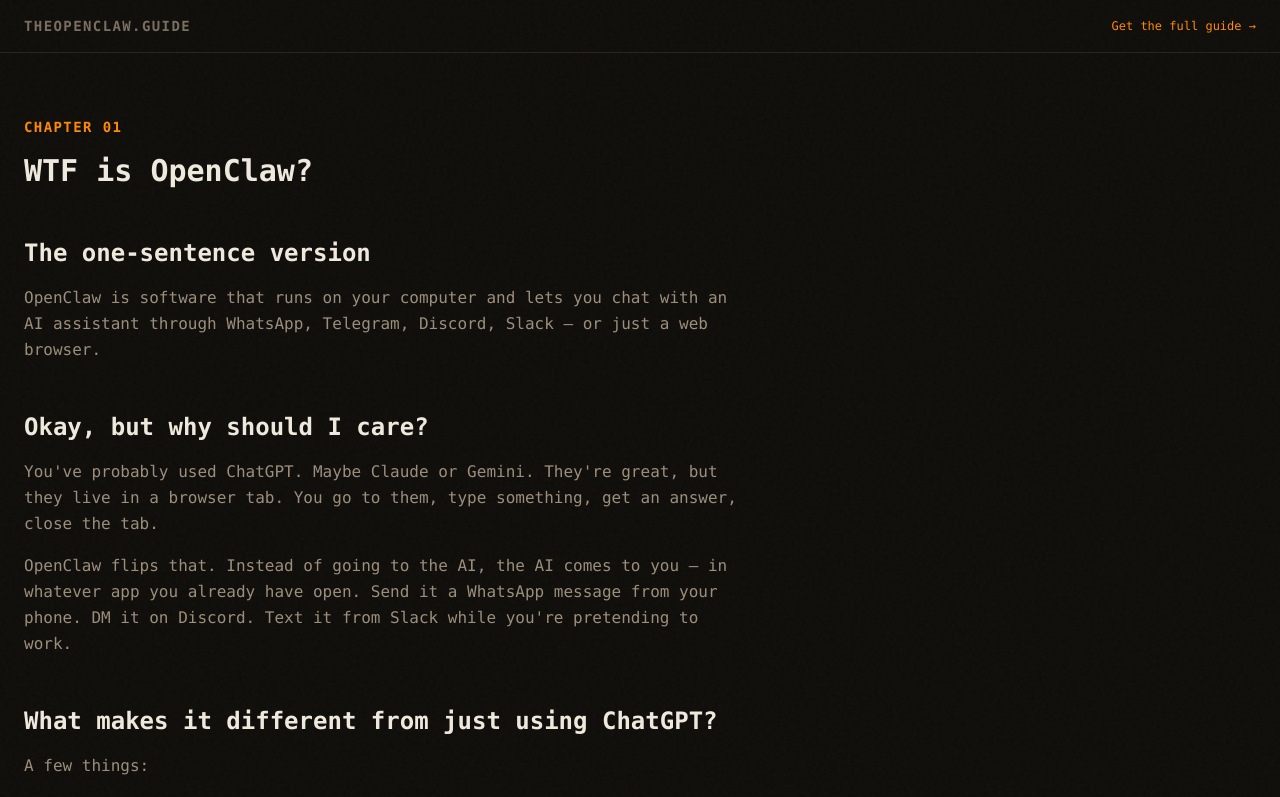
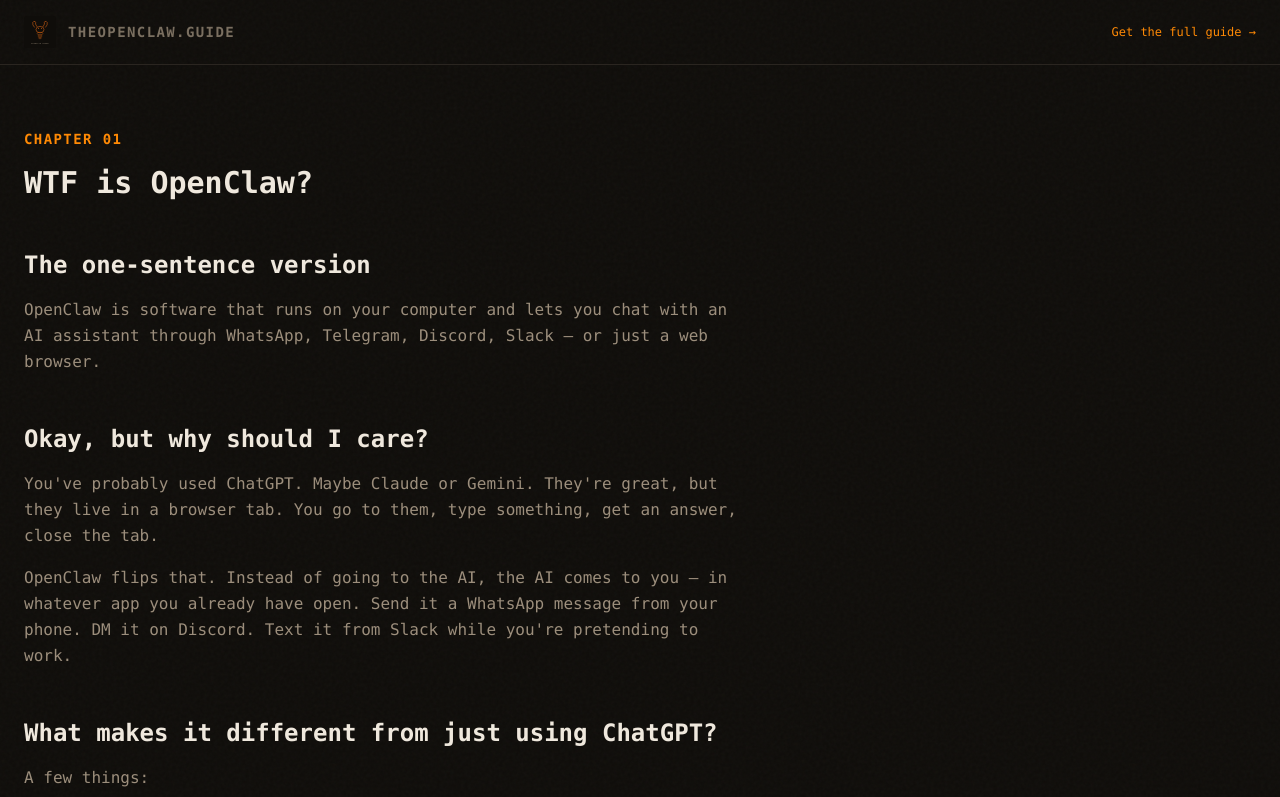
Before and after one commit to jettwein/openclaw-guide, a Next.js app: page /guide/what-is-openclaw in a window 1280 px wide. Shown: the top 797 px of the page. Built offline with nearby package versions, Linux system fonts and the light colour scheme.

Commit message:
Add lobster logo to nav, favicon, and public assets

```diff
--- a/app/guide/layout.js
+++ b/app/guide/layout.js
@@ -2,7 +2,8 @@
   return (
     <div className="min-h-screen font-mono">
       <nav className="flex items-center justify-between px-6 py-4 border-b border-warm-800">
-        <a href="/" className="text-sm font-bold tracking-widest uppercase text-warm-500 hover:text-warm-300 transition">
+        <a href="/" className="flex items-center gap-3 text-sm font-bold tracking-widest uppercase text-warm-500 hover:text-warm-300 transition">
+          <img src="/logo.svg" alt="The OpenClaw Guide" className="h-8 w-8" />
           theopenclaw.guide
         </a>
         <a
--- a/app/layout.js
+++ b/app/layout.js
@@ -19,6 +19,10 @@
   },
 };
 
+export const icons = {
+  icon: "/logo.svg",
+};
+
 export default function RootLayout({ children }) {
   return (
     <html lang="en">
--- a/app/page.js
+++ b/app/page.js
@@ -3,7 +3,8 @@
     <div className="min-h-screen font-mono">
       {/* Nav */}
       <nav className="flex items-center justify-between px-6 py-4 border-b border-warm-800">
-        <span className="text-sm font-bold tracking-widest uppercase text-warm-500">
+        <span className="flex items-center gap-3 text-sm font-bold tracking-widest uppercase text-warm-500">
+          <img src="/logo.svg" alt="The OpenClaw Guide" className="h-8 w-8" />
           theopenclaw.guide
         </span>
         <a
```
Also changed, not shown: public/logo.svg (added).
